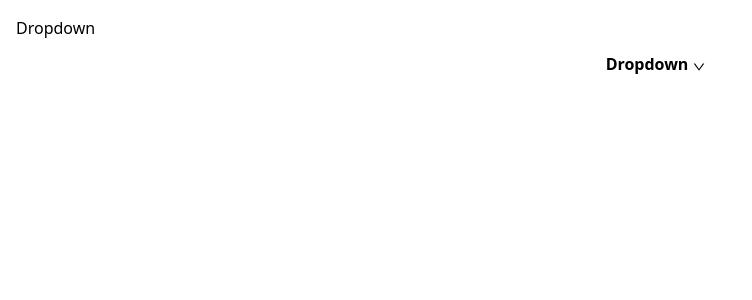
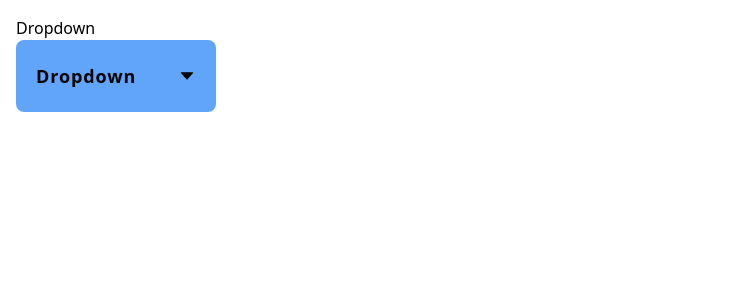
Before and after one commit to ankr19/practicetailwindcss1, a React (Vite) app: page / in a window 1280 px wide. Shown: the top 300 px of the page, without its empty margins (0-752 px from the left). Built offline with nearby package versions, Linux system fonts and the light colour scheme.

Commit message:
down with different hover menu effects

```diff
--- a/src/App.jsx
+++ b/src/App.jsx
@@ -8,6 +8,7 @@ import Mega2 from './components/Mega2'
 import Dropdown2 from './components/Dropdown2'
 import Mega3 from './components/Mega3'
 import Dropdown3 from './components/Dropdown3'
+import Dropdown4 from './components/Dropdown4'
 
 const App = () => {
   return (
@@ -28,7 +29,7 @@ const App = () => {
       <div>Mega 2</div>
       <Mega3/> */}
       <div>Dropdown</div>
-      <Dropdown3/>
+      <Dropdown4/>
     </div>
   )
 }
--- a/src/components/Dropdown3.jsx
+++ b/src/components/Dropdown3.jsx
@@ -12,9 +12,9 @@ let submenu = [
 const Dropdown3 = () => {
   return (
     <div>
-        <ul className='flex items-center justify-center font-semibold'>
+        <ul className='flex items-center justify-between font-semibold'>
             <li className='relative group px-3 py-3'>
-                <button className='hover:opacity-50 flex cursor-default gap-1'>
+                <button className='hover:opacity-50 flex flex-row cursor-default gap-1'>
                     Dropdown
                     <span className='py-2'>
                         <AiOutlineDown size={14}/>
--- /dev/null
+++ b/src/components/Dropdown4.jsx
@@ -0,0 +1,39 @@
+import React from 'react'
+import { AiOutlineCaretDown, AiOutlineCaretUp } from 'react-icons/ai'
+let menu = [
+  { id: 1, name: "Home" },
+  { id: 2, name: "About" },
+  { id: 3, name: "Skills" },
+  { id: 4, name: "Contact" },
+]
+const Dropdown4 = () => {
+    const [isOpen, setIsOpen] = React.useState(false);
+    return (
+      <div className='relative group flex flex-col items-center w-[200px] h-[35px] rounded-lg'>
+        <button
+          onMouseEnter={() => { setIsOpen(true) }}
+          onMouseLeave={() => { setIsOpen(false) }}
+          className='bg-blue-400 p-4 w-full flex items-center justify-between font-bold text-lg rounded-lg tracking-wider border-4 border-transparent active:border-white duration-300 active:text-white'
+        >
+          Dropdown
+          {!isOpen ? (
+            <AiOutlineCaretDown className='h-8' />
+          ) : (
+            <AiOutlineCaretUp className='h-8' />
+          )}
+        </button>
+            <div className='bg-blue-400 group-hover:visible invisible absolute top-12
+             flex flex-col items-start rounded-lg p-2 w-full'>
+              {menu.map((e) => {
+                return (
+                  <div key={e.id} className='flex w-full justify-between items-center hover:bg-blue-300 cursor-pointer rounded-r-lg border-l-transparent p-4 hover:border-l-white border-l-4'>
+                    <h4 className='font-bold'>{e.name}</h4>
+                  </div>
+                )
+              })}
+            </div>
+      </div>
+    )
+}
+
+export default Dropdown4
```
